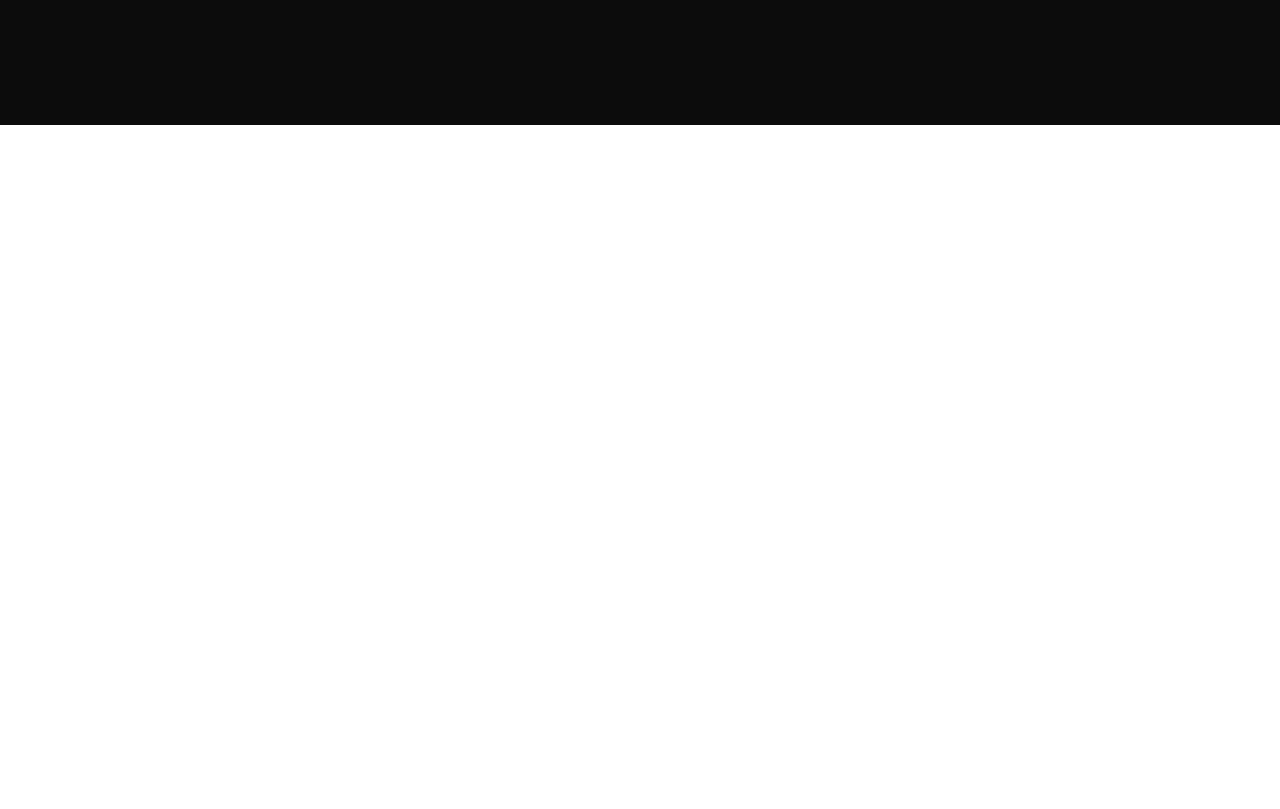
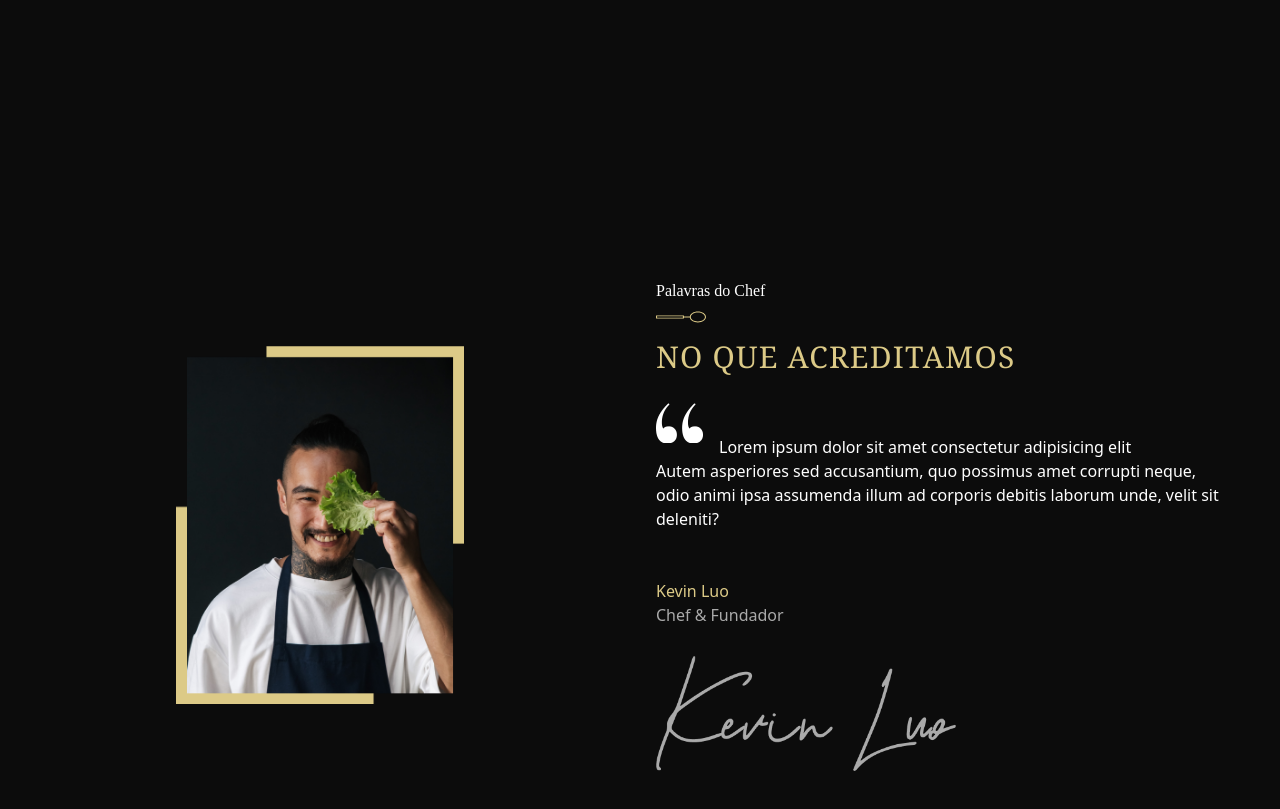
Before and after one commit to AndressaSales/restaurant, a React (Vite) app: page / in a window 1280 px wide. Shown: the part 2100-2909 px from the top of the page. Before the commit the page ends 2225 px from the top, so only its background shows below. Built offline with nearby package versions, Linux system fonts and the light colour scheme; a web font is replaced by a local one.

Commit message:
finalizando o components chefs

```diff
--- a/src/App.jsx
+++ b/src/App.jsx
@@ -1,4 +1,5 @@
 import './App.css'
+import Chefs from './components/chefs/Chefs'
 import Navbar from './components/Navbar/Navbar'
 import About from './pages/about/About'
 import Home from './pages/home/Home'
@@ -12,6 +13,7 @@ function App() {
       <Home />
       <About />
       <Menu />
+      <Chefs />
     </>
   )
 }
--- /dev/null
+++ b/src/components/chefs/Chefs.jsx
@@ -0,0 +1,31 @@
+import React from 'react'
+import images from '../../utils/images'
+import SubHeading from '../../components/SubHeading/SubHeading'
+
+const Chefs = () => {
+  return (
+    <div className='bg-primaryblack h-[100vh] w-[100%] justify-center items-center lg:flex-row flex flex-col'>
+        <div className='flex-1 w-[100%] flex justify-center items-center ml-[2rem] '>
+            <img src={images.chef} alt="chef" className='w-[50%]' />
+        </div>
+        <div className='flex-1 w-[100%] flex justify-center items-start flex-col container'>
+            <SubHeading title='Palavras do Chef' />
+            <h1 className='text-golden tracking-[0.04em] uppercase leading-[117px] text-5xl md:text-3xl sm:text-base font-serif'>No Que Acreditamos</h1>
+            <div className='text-white'>
+                <div className='flex justify-start items-end mt-7'>
+                    <img src={images.quote} style={{margin: '0 1rem 1rem 0', width: '47px', height: '40px'}} />
+                    <p>Lorem ipsum dolor sit amet consectetur adipisicing elit</p>
+                </div>
+                <p>Autem asperiores sed accusantium, quo possimus amet corrupti neque, odio animi ipsa assumenda illum ad corporis debitis laborum unde, velit sit deleniti?</p>
+            </div>
+            <div className='w-[100%] mt-[3rem]'>
+                <p className='text-golden'>Kevin Luo</p>
+                <p className='text-grey font-normal capitalize  mb-7'>Chef & Fundador</p>
+                <img src={images.sign} className='w-[300px]' />
+            </div>
+        </div>
+    </div>
+  )
+}
+
+export default Chefs
```
